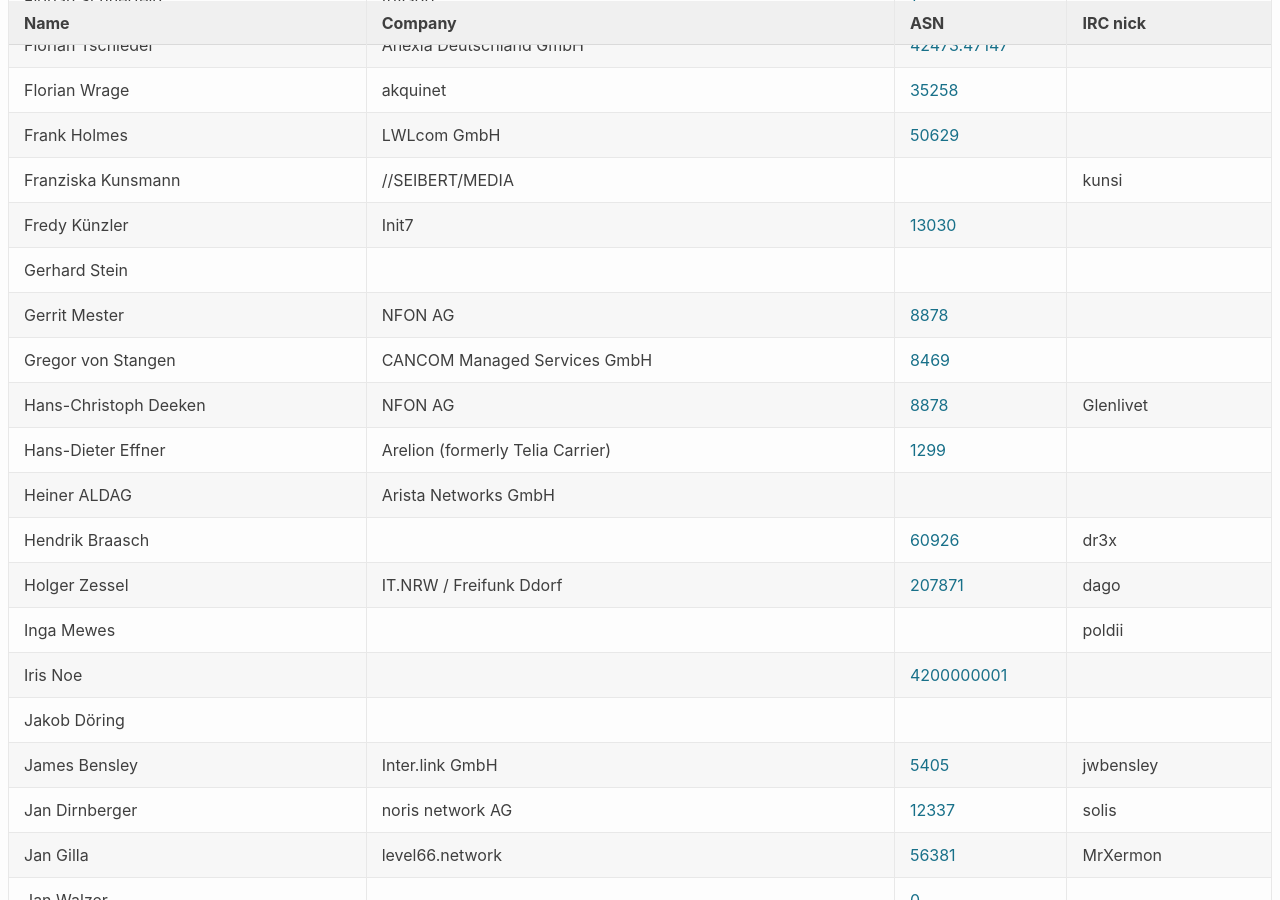
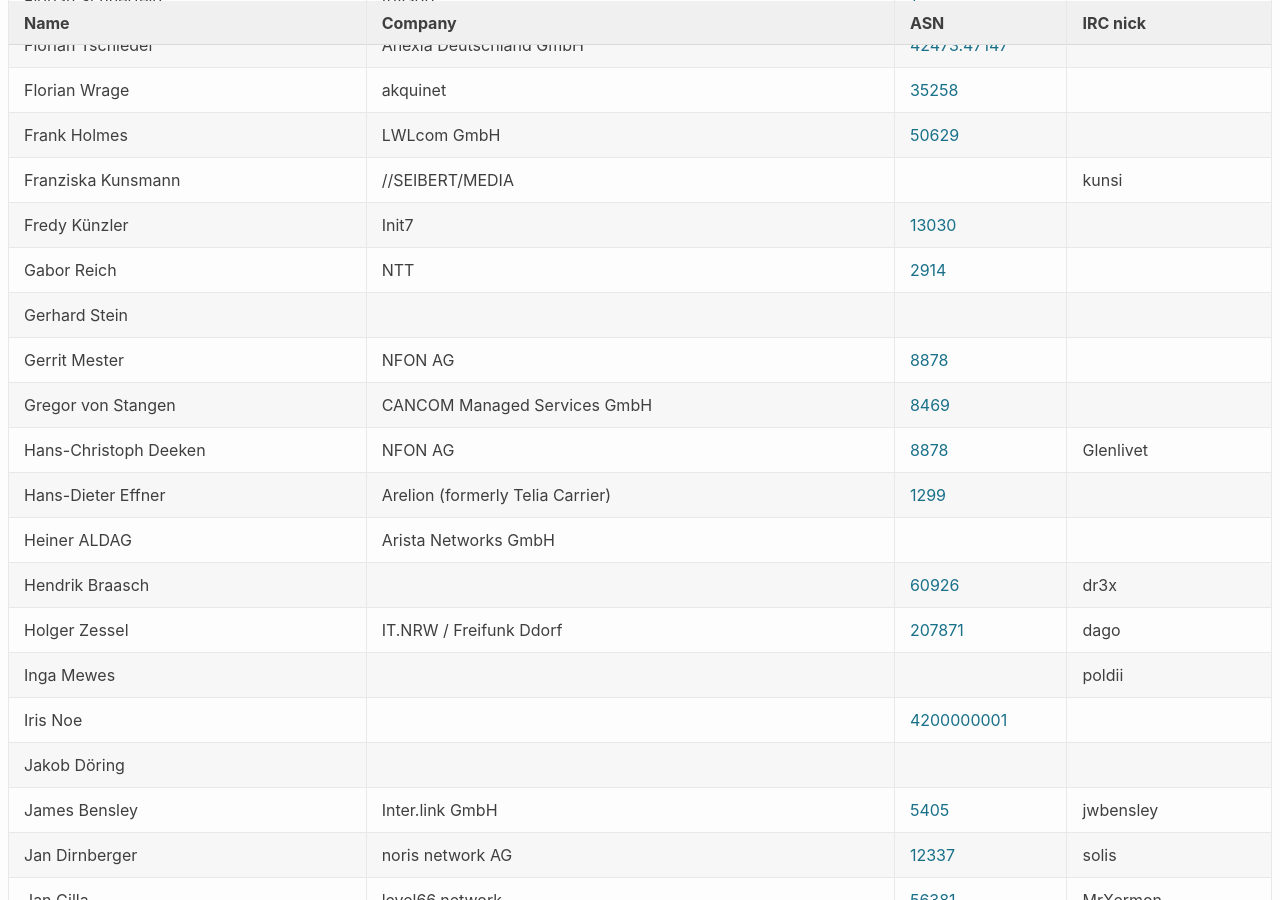
Before and after one commit to denog/pretix-attendeelist, a Jekyll site: the page built from denog14/index.md, in a window 1280 px wide and 900 px high, scrolled down 2629 px. Built offline with Jekyll 4.4.1, drawn with Linux system fonts in a browser that asks for light colours.

Commit message:
Latest data: Wed Oct 19 10:37:18 UTC 2022

```diff
--- a/_data/attendees_denog14_onsite.json
+++ b/_data/attendees_denog14_onsite.json
@@ -358,6 +358,12 @@
     "company": "Init7",
     "irc": null,
     "asn": "13030"
+  },
+  {
+    "name": "Gabor Reich",
+    "company": "NTT",
+    "irc": null,
+    "asn": "2914"
   },
   {
     "name": "Gerhard Stein",
```
